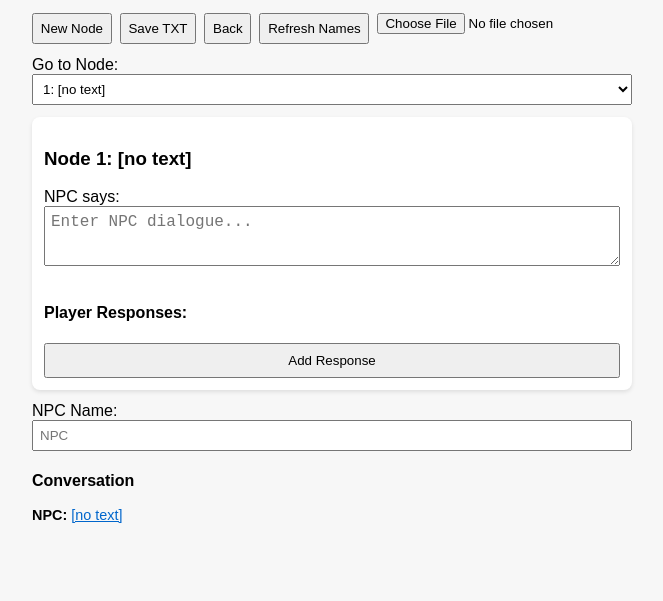
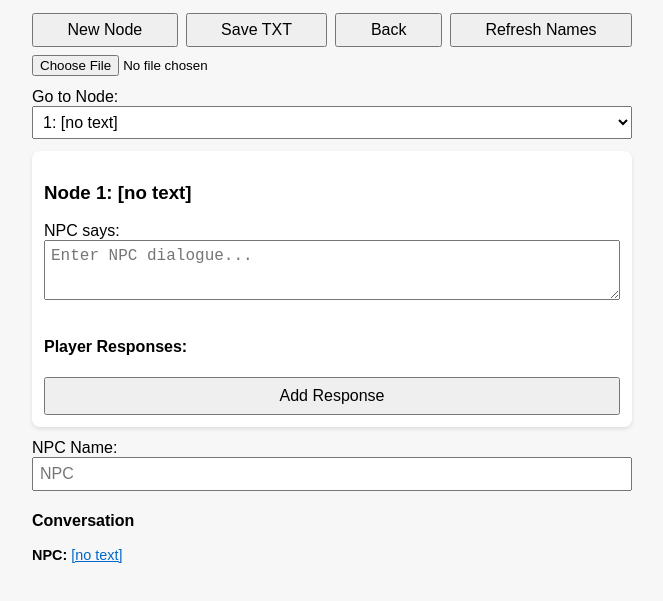
Before and after one commit to natanai/branches, a plain HTML site: page index.html in a window 1280 px wide. Shown: the part 67-668 px from the top of the page, without its empty margins (308-971 px from the left). Drawn offline with Linux system fonts and the light colour scheme.

Commit message:
Update index.html

```diff
--- a/index.html
+++ b/index.html
@@ -2,7 +2,8 @@
 <html lang="en">
 <head>
   <meta charset="UTF-8">
-  <meta name="viewport" content="width=device-width,initial-scale=1.0">
+  <!-- Prevent mobile browsers from zooming on form controls by disabling user scaling -->
+  <meta name="viewport" content="width=device-width, initial-scale=1.0, maximum-scale=1.0, user-scalable=no">
   <title>Branching Dialogue Editor</title>
   <style>
     body {
@@ -79,6 +80,11 @@
       padding: 6px;
       margin-bottom: 12px;
       box-sizing: border-box;
+    }
+
+    /* Ensure form controls have at least a 16px font size to prevent mobile auto-zoom */
+    input[type="text"], textarea, button, select {
+      font-size: 16px !important;
     }
   </style>
 </head>
```
